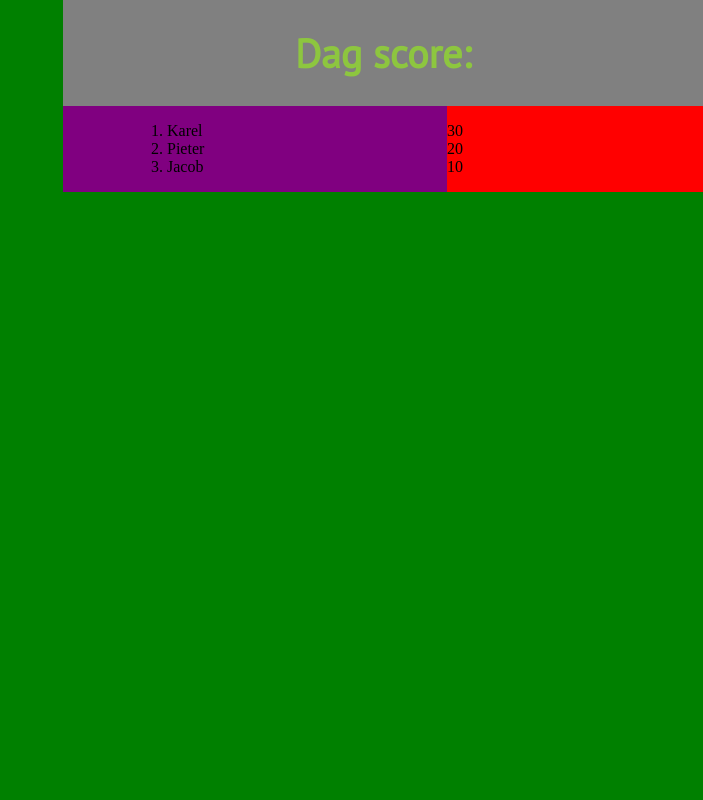
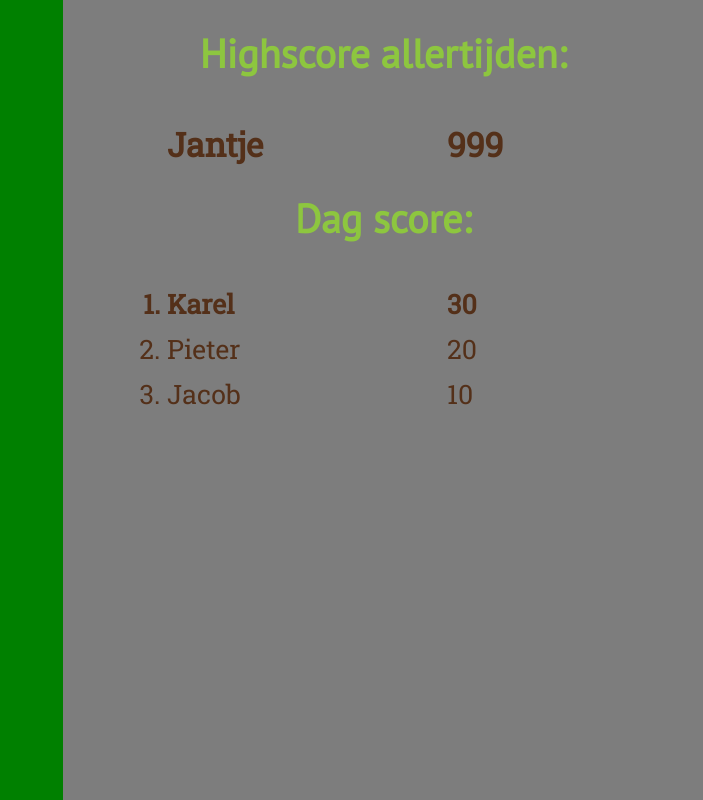
Before and after one commit to Rovexx/Dakpark, a PHP site: page / in a window 1280 px wide. Shown: the whole page, without its empty margins (577-1280 px from the left). Run offline with PHP 8.4, Linux system fonts and the light colour scheme.

Commit message:
0.0.12
Eternal score

```diff
--- a/Website dakpark/Css/Stylesheet.css
+++ b/Website dakpark/Css/Stylesheet.css
@@ -32,10 +32,14 @@ body{
 	float:right;
 }
 
+.wrapper-right-score{
+	height:100vh;
+	background-color:#7D7D7D;
+}
+
 .body-score{
 	width:100%;
 	float:right;
-	background-color:red;
 }
 
 .headtitle{
@@ -50,7 +54,6 @@ body{
 	float:left;
 	width:50%;
 	padding-left:10%;
-	background-color:purple;
 }
 
 .containerscore{
@@ -66,3 +69,26 @@ ul > li{
 ul{
 	padding:0px;
 }
+
+.ol-eternal-score > li{
+	list-style-type:none;
+}
+
+.paragraph{
+	font-family:"Roboto Slab";
+	font-size:20pt;
+	color:#543019;
+	padding-bottom:10px;
+}
+
+.bold-highscore{
+	font-weight:1000;
+}
+
+.paragraph-eternal-highscore{
+	font-family:"Roboto Slab";
+	font-size:25pt;
+	color:#543019;
+	padding-bottom:10px;
+	font-weight:1000;
+}
--- a/Website dakpark/index.php
+++ b/Website dakpark/index.php
@@ -4,38 +4,60 @@
 		<link rel="stylesheet" href="Css/Stylesheet.css" type="text/css"/>
 		<script type="text/javascript" src="Js/Slider.js">
 		</script>
-		<link href="https://fonts.googleapis.com/css?family=PT+Sans" rel="stylesheet">
+		<link href="https://fonts.googleapis.com/css?family=PT+Sans|Roboto+Slab" rel="stylesheet">
 		<meta name="viewport" content="width=device-width, initial-scale=1.0">
 
 		<title>Website Dakpark</title>
 	</head>
 	<body>
 		<div class="slide1 container Slides">
-			<div class="part-50">
-				<h1 class="headtitle">Dag score:</h1>
+			<div class="part-50 wrapper-right-score">
+
+				<h1 class="headtitle">Highscore allertijden:</h1>
 				<div class="body-score">
 					<div class="containernames">
 						<p class="paragraphnames">
-							<ol>
-								<li>Karel</li>
-								<li>Pieter</li>
-								<li>Jacob</li>
+							<ol class="ol-eternal-score">
+								<li class="paragraph-eternal-highscore">Jantje</li>
 							</ol>
 						</p>
 					</div>
 					<div class="containerscore">
 						<p class="paragraphscore">
 							<ul>
-								<li>30</li>
-								<li>20</li>
-								<li>10</li>
+								<li class="paragraph-eternal-highscore">999</li>
+							</ul>
+						</p>
+					</div>
+				</div>
+
+
+
+
+				<h1 class="headtitle">Dag score:</h1>
+				<div class="body-score">
+					<div class="containernames">
+						<p class="paragraphnames">
+							<ol>
+								<li class="paragraph bold-highscore">Karel</li>
+								<li class="paragraph">Pieter</li>
+								<li class="paragraph">Jacob</li>
+							</ol>
+						</p>
+					</div>
+					<div class="containerscore">
+						<p class="paragraphscore">
+							<ul>
+								<li class="paragraph bold-highscore">30</li>
+								<li class="paragraph">20</li>
+								<li class="paragraph">10</li>
 							</ul>
 						</p>
 					</div>
 				</div>
 			</div>
 		</div>
-<!-- 		<div class="slide2 container Slides">
+<!--  		<div class="slide2 container Slides">
 		</div>
 		<div class="slide3 container Slides">
 		</div> -->
```
